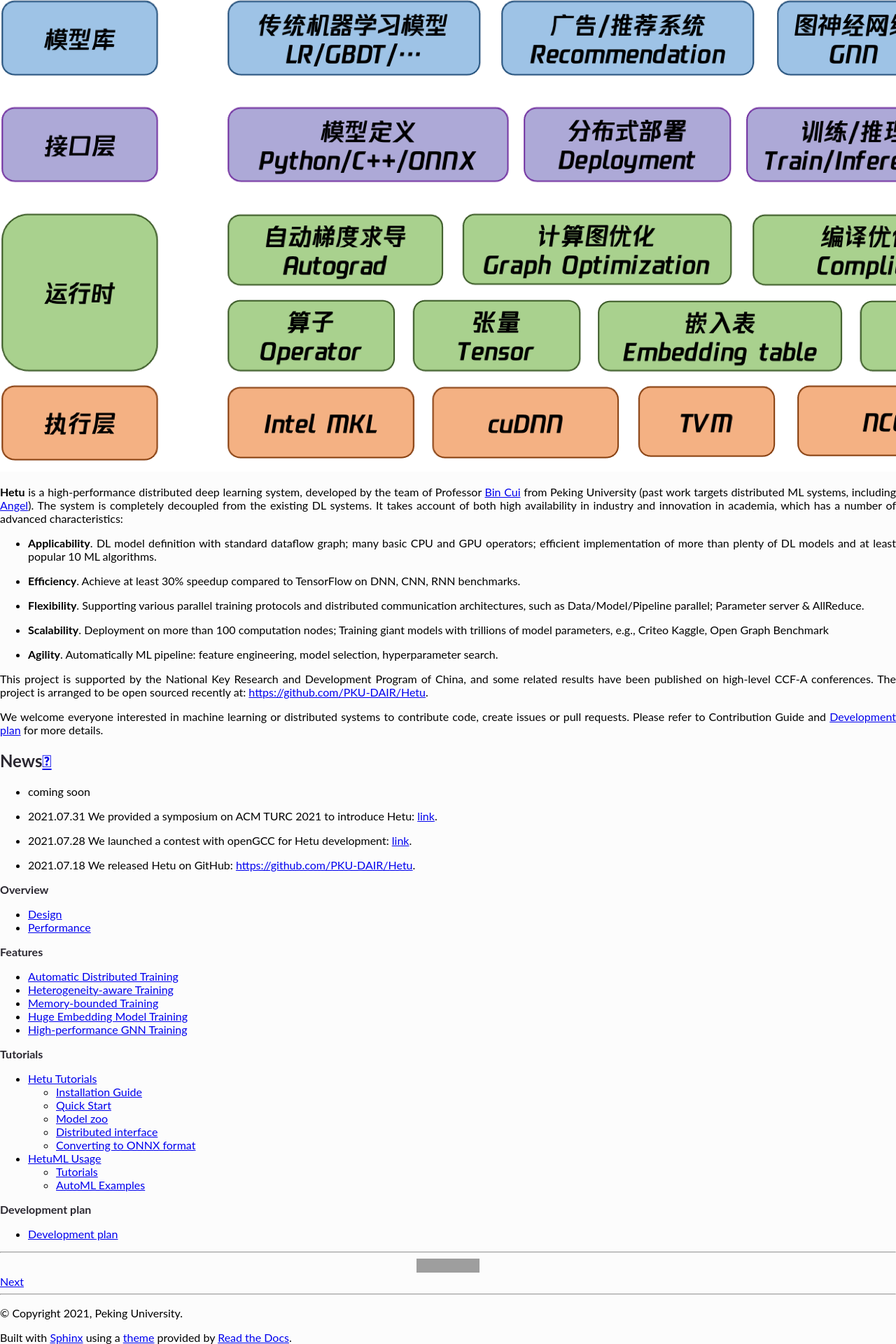
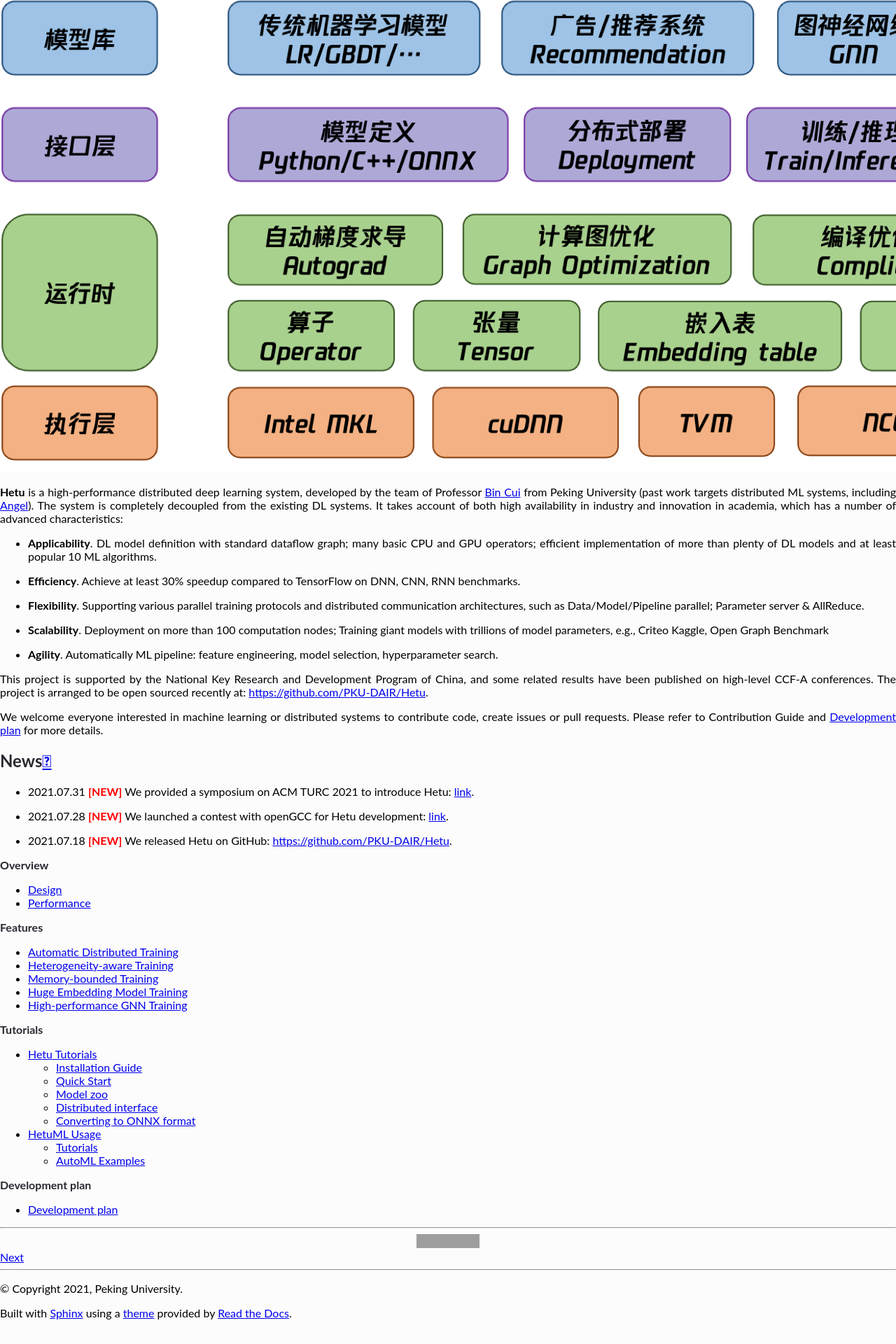
Before and after one commit to njw1123/Hetu_doc, a Sphinx documentation site: the page built from source/index.rst, in a window 1280 px wide. Shown: the part 3348-5268 px from the top of the page at 70% size. Built offline with Sphinx 7.4.7 and the Read the Docs theme 2.0.0, drawn with Linux system fonts in a browser that asks for light colours; after the commit the page ends 5233 px from its top, so only the background shows below that; grey boxes are pictures that could not be loaded.

Commit message:
Update index.rst

```diff
--- a/source/index.rst
+++ b/source/index.rst
@@ -35,12 +35,25 @@
 
   本项目由国家重点研发计划支持，相关成果已经发表了多篇CCF-A类高水平学术论文，目前项目已经开源在：https://github.com/PKU-DAIR/Hetu。
 
+.. role:: red
+    :class: red
+
+.. raw:: html
+
+    <style>
+
+    .red {
+        color:red;
+        font-weight:bold;
+    }
+
+    </style>
+
 News
 ~~~~~~~~~~~~~~~
-- coming soon
-- 2021.07.31 We provided a symposium on ACM TURC 2021 to introduce Hetu: `link <https://www.acmturc.com/2021/en/SIGMOD_China.html>`_.
-- 2021.07.28 We launched a contest with openGCC for Hetu development: `link <https://www.educoder.net/competitions/index/gcc_2021_projects_type1>`_.
-- 2021.07.18 We released Hetu on GitHub: https://github.com/PKU-DAIR/Hetu.
+- 2021.07.31 :red:`[NEW]` We provided a symposium on ACM TURC 2021 to introduce Hetu: `link <https://www.acmturc.com/2021/en/SIGMOD_China.html>`_.
+- 2021.07.28 :red:`[NEW]` We launched a contest with openGCC for Hetu development: `link <https://www.educoder.net/competitions/index/gcc_2021_projects_type1>`_.
+- 2021.07.18 :red:`[NEW]` We released Hetu on GitHub: https://github.com/PKU-DAIR/Hetu.
 
 .. toctree::
    :titlesonly:
```
